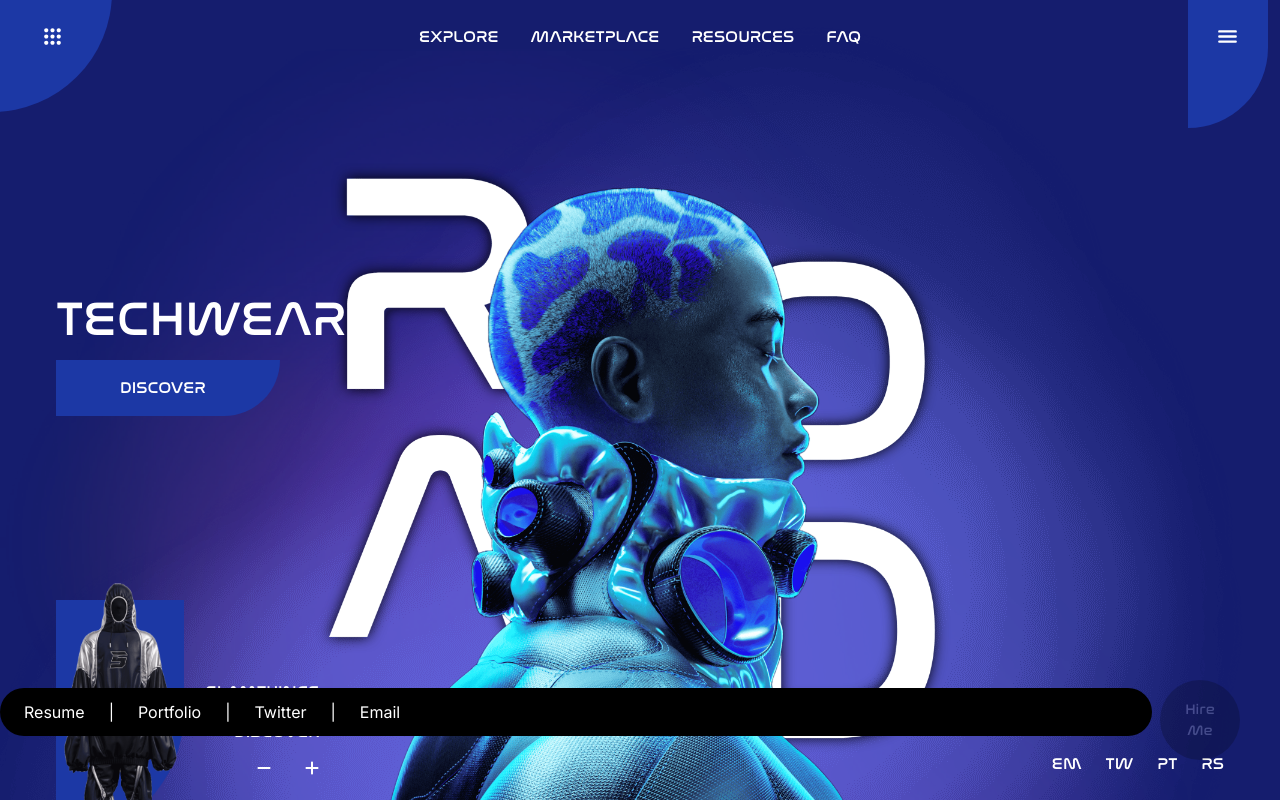
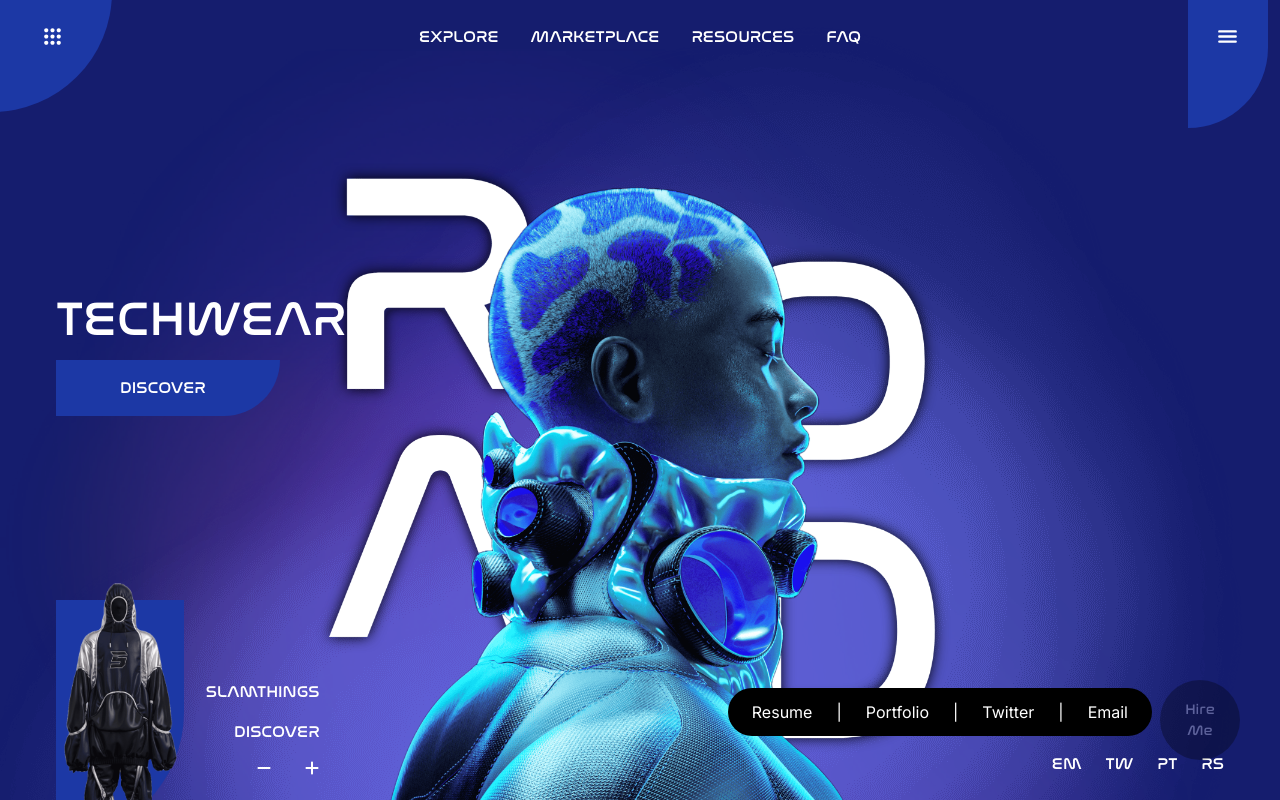
Before and after one commit to whysosaket/Road-NFT-Marketplace, a React (Vite) app: page / in a window 1280 px wide. Both pictures are taken after a click on the element "Hire Me". Shown: the top 800 px of the page. Built offline with nearby package versions, Linux system fonts and the light colour scheme.

Commit message:
Update Hireme.tsx

```diff
--- a/src/components/Hireme.tsx
+++ b/src/components/Hireme.tsx
@@ -1,4 +1,3 @@
-
 import { useState } from "react";
 
 const Hireme = () => {
@@ -9,11 +8,11 @@ const Hireme = () => {
   }
   return (
     <>
-      <div onClick={toggleOpen} className="z-50 fixed opacity-20 hover:opacity-100 right-2 md:right-10 bottom-10 md:bottom-10 bg-black md:w-20 md:h-20 md:text-[14px] flex align-middle text-white px-6 py-3 rounded-full text-center select-none cursor-pointer">
+      <div onClick={toggleOpen} className="z-50 fixed opacity-30 hover:opacity-100 right-2 md:right-10 bottom-10 bg-black md:w-20 md:h-20 md:text-[14px] flex align-middle text-white px-6 py-3 rounded-full text-center select-none cursor-pointer">
         <span className="my-auto">Hire Me</span>
       </div>
       {
-        isOpen&&  <div className="text-white font-inter z-50 fixed left-0 md:right-32 bottom-24 md:bottom-16 flex gap-6 bg-black px-6 py-3 rounded-3xl">
+        isOpen&&  <div className="font-inter z-50 fixed right-0 md:right-32 bottom-24 md:bottom-16 flex gap-6 bg-black px-6 py-3 rounded-3xl">
         <a href="https://drive.google.com/drive/folders/1X5QB6_CQgtkQCgt_sRsghn4NZH9aGQat?usp=sharing" target="_blank">Resume</a> |
         <a href="https://resume.saketaryan.xyz/" target="_blank">Portfolio</a> |
         <a href="https://x.com/whysosaket" target="_blank">Twitter</a> |
```
